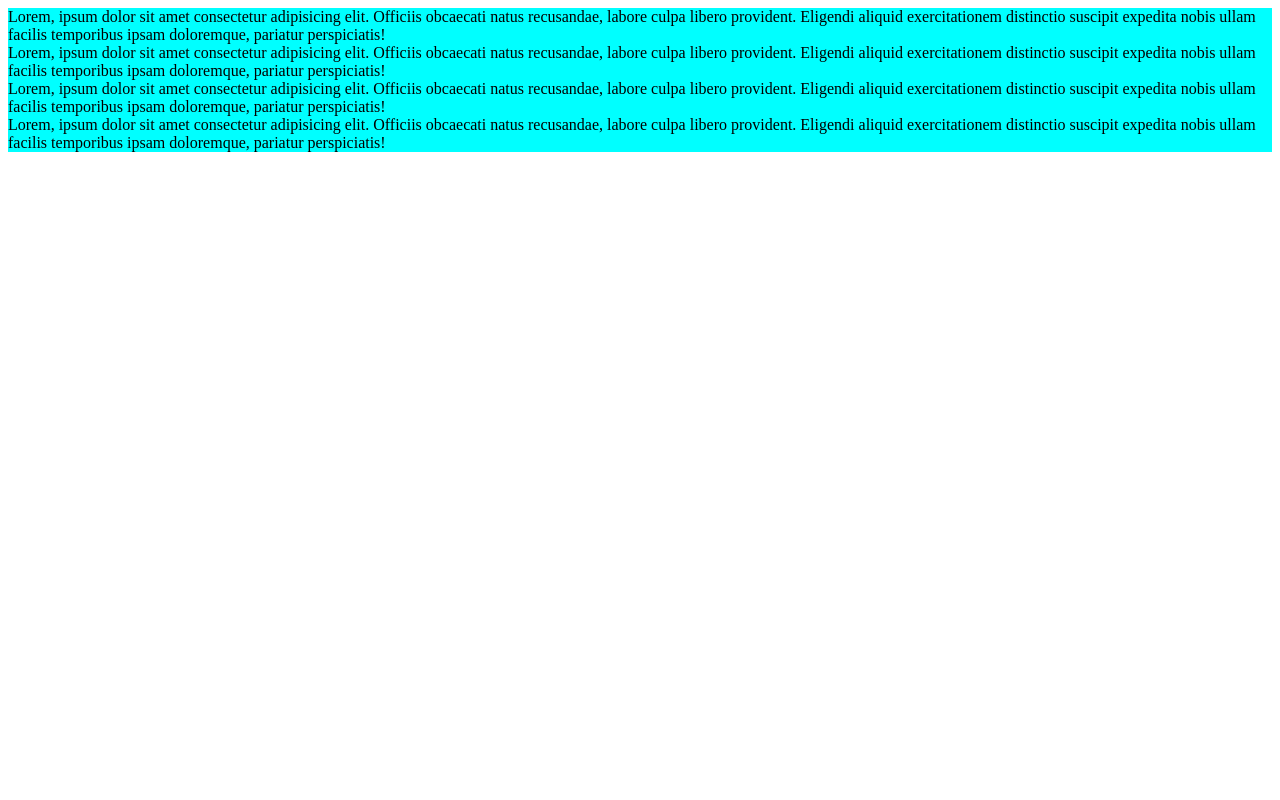
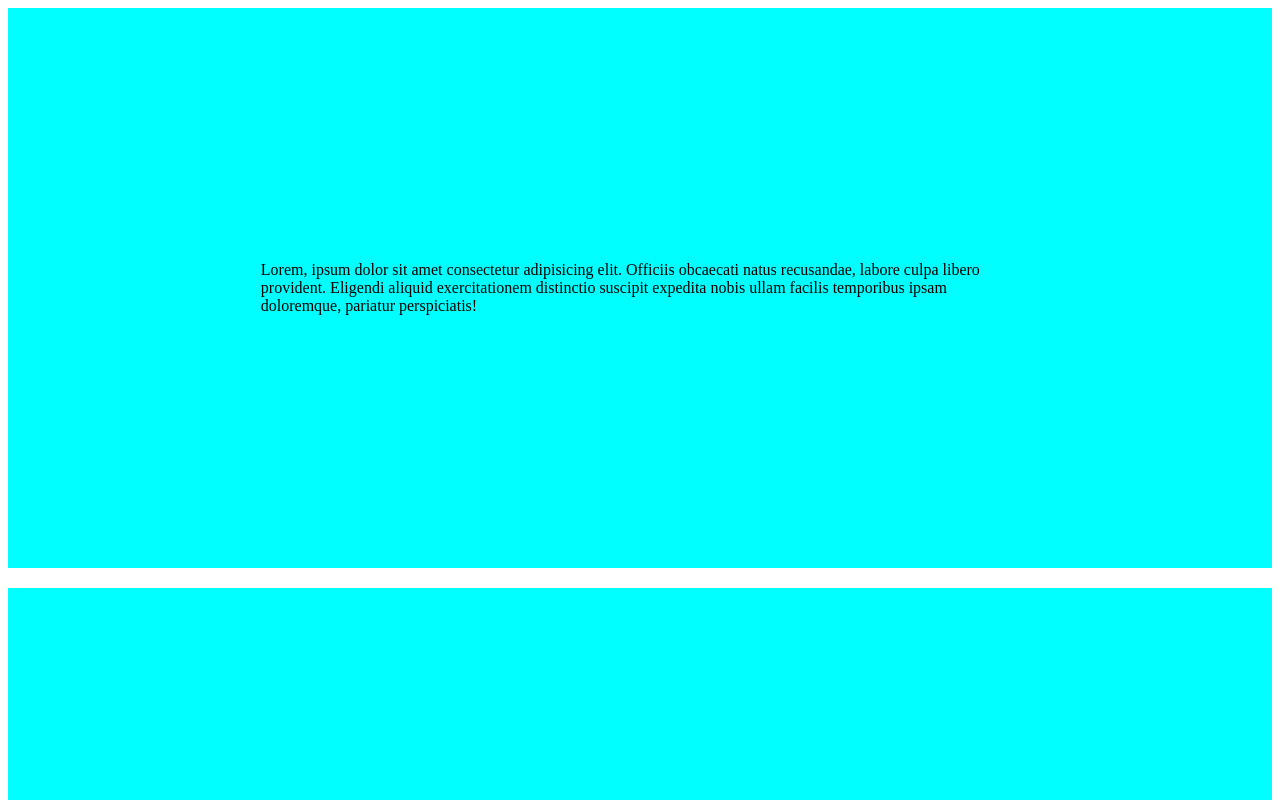
Before and after one commit to emon00007/my-second-repo, a plain HTML site: page index.html in a window 1280 px wide. Shown: the top 800 px of the page. Drawn offline with Linux system fonts and the light colour scheme.

Commit message:
add my bloog

```diff
--- a/blog.css
+++ b/blog.css
@@ -1,4 +1,5 @@
 div{
     background-color: aqua;
-    border: 10px;
+    padding: 20%;
+    margin-bottom: 20px;
 }
--- a/index.html
+++ b/index.html
@@ -7,14 +7,14 @@
      <link rel="stylesheet" href="blog.css">
 </head>
 <body>
-    <div>Lorem, ipsum dolor sit amet consectetur adipisicing elit. Officiis obcaecati natus recusandae, labore culpa libero provident. Eligendi aliquid exercitationem distinctio suscipit expedita nobis ullam facilis temporibus ipsam doloremque, pariatur perspiciatis!</div>
+    <div class="rakib">Lorem, ipsum dolor sit amet consectetur adipisicing elit. Officiis obcaecati natus recusandae, labore culpa libero provident. Eligendi aliquid exercitationem distinctio suscipit expedita nobis ullam facilis temporibus ipsam doloremque, pariatur perspiciatis!</div>
 
 
     <div>Lorem, ipsum dolor sit amet consectetur adipisicing elit. Officiis obcaecati natus recusandae, labore culpa libero provident. Eligendi aliquid exercitationem distinctio suscipit expedita nobis ullam facilis temporibus ipsam doloremque, pariatur perspiciatis!</div>
 
-    <div>Lorem, ipsum dolor sit amet consectetur adipisicing elit. Officiis obcaecati natus recusandae, labore culpa libero provident. Eligendi aliquid exercitationem distinctio suscipit expedita nobis ullam facilis temporibus ipsam doloremque, pariatur perspiciatis!</div>
+    <div class="3">Lorem, ipsum dolor sit amet consectetur adipisicing elit. Officiis obcaecati natus recusandae, labore culpa libero provident. Eligendi aliquid exercitationem distinctio suscipit expedita nobis ullam facilis temporibus ipsam doloremque, pariatur perspiciatis!</div>
 
-    <div>Lorem, ipsum dolor sit amet consectetur adipisicing elit. Officiis obcaecati natus recusandae, labore culpa libero provident. Eligendi aliquid exercitationem distinctio suscipit expedita nobis ullam facilis temporibus ipsam doloremque, pariatur perspiciatis!</div>
+    <div class ="4">Lorem, ipsum dolor sit amet consectetur adipisicing elit. Officiis obcaecati natus recusandae, labore culpa libero provident. Eligendi aliquid exercitationem distinctio suscipit expedita nobis ullam facilis temporibus ipsam doloremque, pariatur perspiciatis!</div>
 
 
 </body>
```
